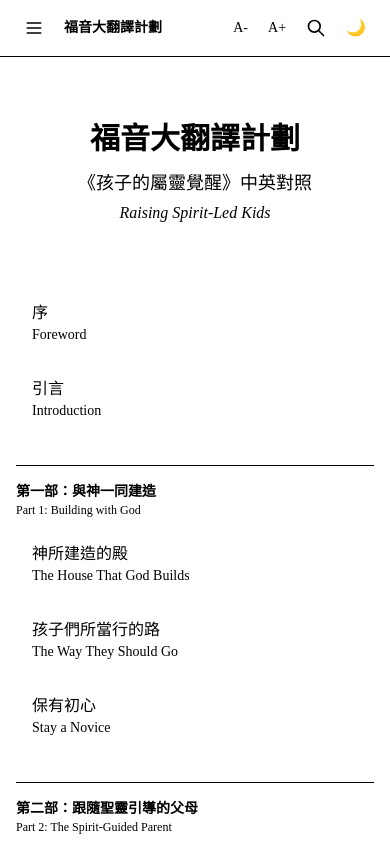
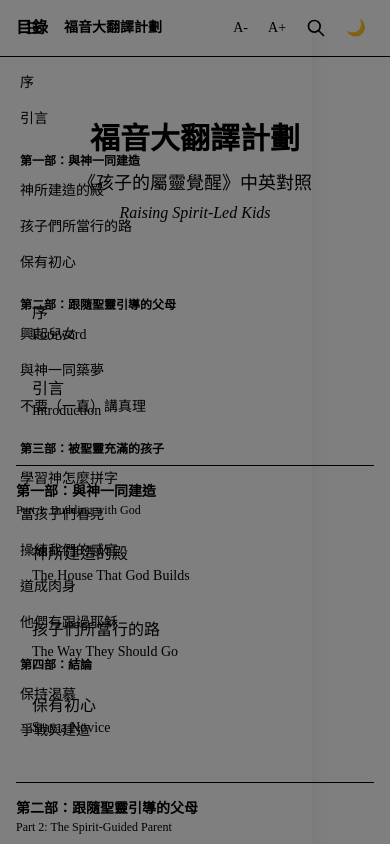
Before and after one commit to JoeW00/Evangent, a React (Vite) app in the folder web/: page /chapter/1 in a window 390 px wide. Both pictures are taken after a click on the button 34 px from the left and 28 px from the top of the page. Shown: the top 844 px of the page. Built offline with nearby package versions, Linux system fonts and the light colour scheme.

Commit message:
feat: add mobile sidebar with slide-in chapter navigation
Co-creating with artificial intelligence.

```diff
--- a/web/src/App.jsx
+++ b/web/src/App.jsx
@@ -2,6 +2,7 @@ import { HashRouter, Routes, Route } from "react-router";
 import { useState } from "react";
 import Header from "./components/Layout/Header";
 import Footer from "./components/Layout/Footer";
+import MobileSidebar from "./components/Layout/MobileSidebar";
 import HeroBanner from "./components/Home/HeroBanner";
 import TableOfContents from "./components/Home/TableOfContents";
 import ChapterReader from "./components/Reader/ChapterReader";
@@ -44,6 +45,7 @@ export default function App() {
           onFontSizeChange={handleFontSizeChange}
           onOpenSearch={() => setSearchOpen(true)}
         />
+        <MobileSidebar isOpen={sidebarOpen} onClose={() => setSidebarOpen(false)} />
         <main className="flex-1">
           <Routes>
             <Route path="/" element={<HomePage />} />
--- /dev/null
+++ b/web/src/components/Layout/MobileSidebar.jsx
@@ -0,0 +1,60 @@
+import { Link, useParams } from "react-router";
+import { chapters } from "../../data/chapters";
+
+export default function MobileSidebar({ isOpen, onClose }) {
+  const { chapterId } = useParams();
+  let currentPart = null;
+
+  return (
+    <>
+      {/* Overlay */}
+      {isOpen && (
+        <div
+          className="fixed inset-0 bg-black/50 z-50 lg:hidden"
+          onClick={onClose}
+        />
+      )}
+
+      {/* Sidebar */}
+      <aside
+        className={`fixed top-0 left-0 h-full w-[80vw] max-w-[320px] z-50 bg-[--color-bg-content] dark:bg-[--color-dark-bg-content] shadow-xl transform transition-transform duration-300 ease-in-out lg:hidden overflow-y-auto ${
+          isOpen ? "translate-x-0" : "-translate-x-full"
+        }`}
+      >
+        <div className="p-4 border-b border-[--color-border] dark:border-[--color-dark-text-muted]">
+          <h2 className="font-semibold font-[--font-sans-ui] text-[--color-primary] dark:text-[--color-dark-primary]">
+            目錄
+          </h2>
+        </div>
+        <nav className="p-2">
+          {chapters.map((ch) => {
+            const showPart = ch.part && ch.part.zh !== currentPart;
+            if (ch.part) currentPart = ch.part.zh;
+            const isActive = ch.id === chapterId;
+
+            return (
+              <div key={ch.id}>
+                {showPart && (
+                  <p className="px-3 pt-4 pb-1 text-xs font-semibold text-[--color-accent] dark:text-[--color-dark-accent] font-[--font-sans-ui]">
+                    {ch.part.zh}
+                  </p>
+                )}
+                <Link
+                  to={`/chapter/${ch.id}`}
+                  onClick={onClose}
+                  className={`block px-3 py-2 rounded-md text-sm font-[--font-sans-ui] transition-colors ${
+                    isActive
+                      ? "bg-[--color-bg-en] dark:bg-[--color-dark-bg-en] text-[--color-primary] dark:text-[--color-dark-primary] font-medium"
+                      : "text-[--color-text-primary] dark:text-[--color-dark-text-primary] hover:bg-[--color-bg-en] dark:hover:bg-[--color-dark-bg-en]"
+                  }`}
+                >
+                  {ch.zh.title}
+                </Link>
+              </div>
+            );
+          })}
+        </nav>
+      </aside>
+    </>
+  );
+}
```
